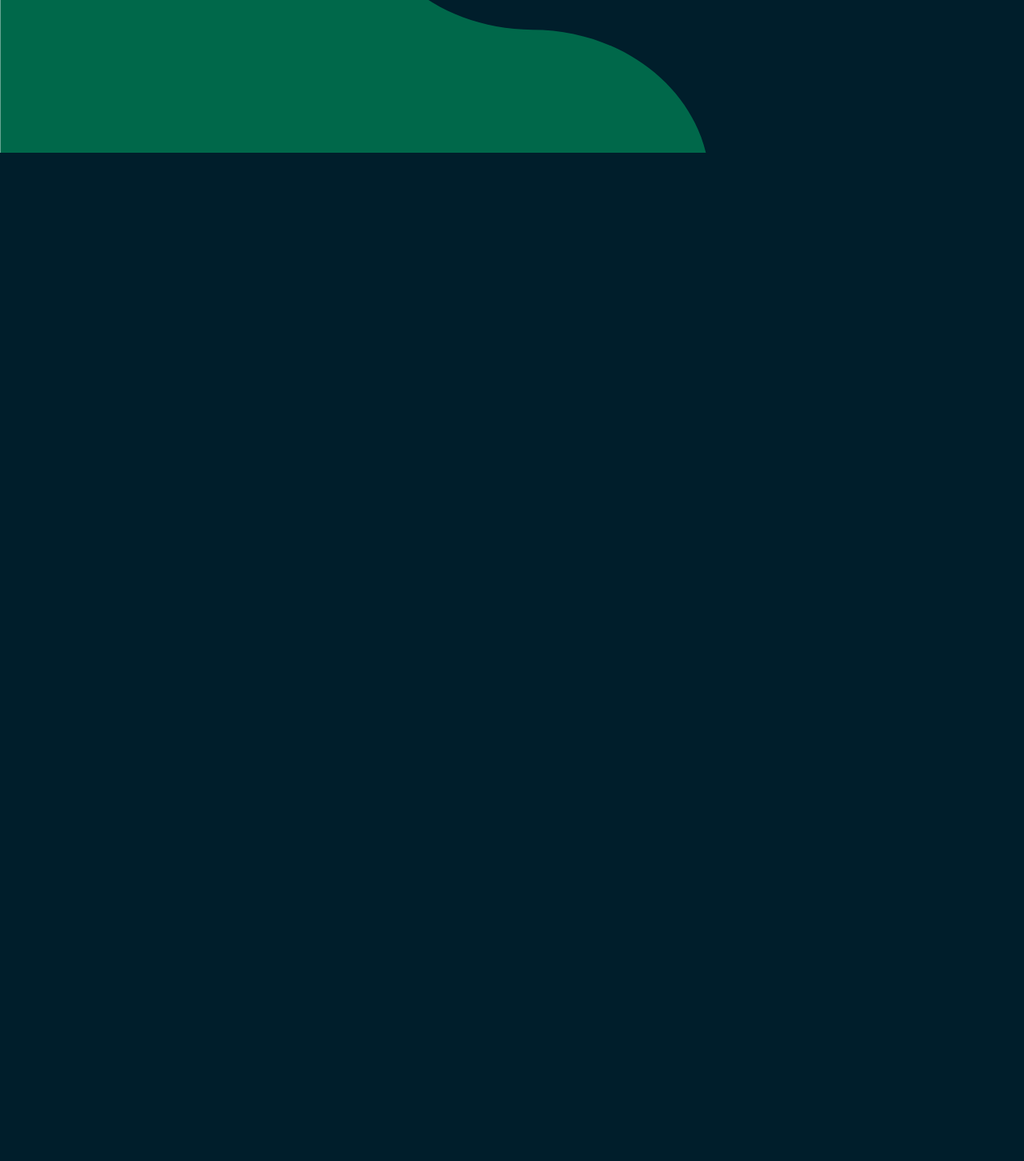
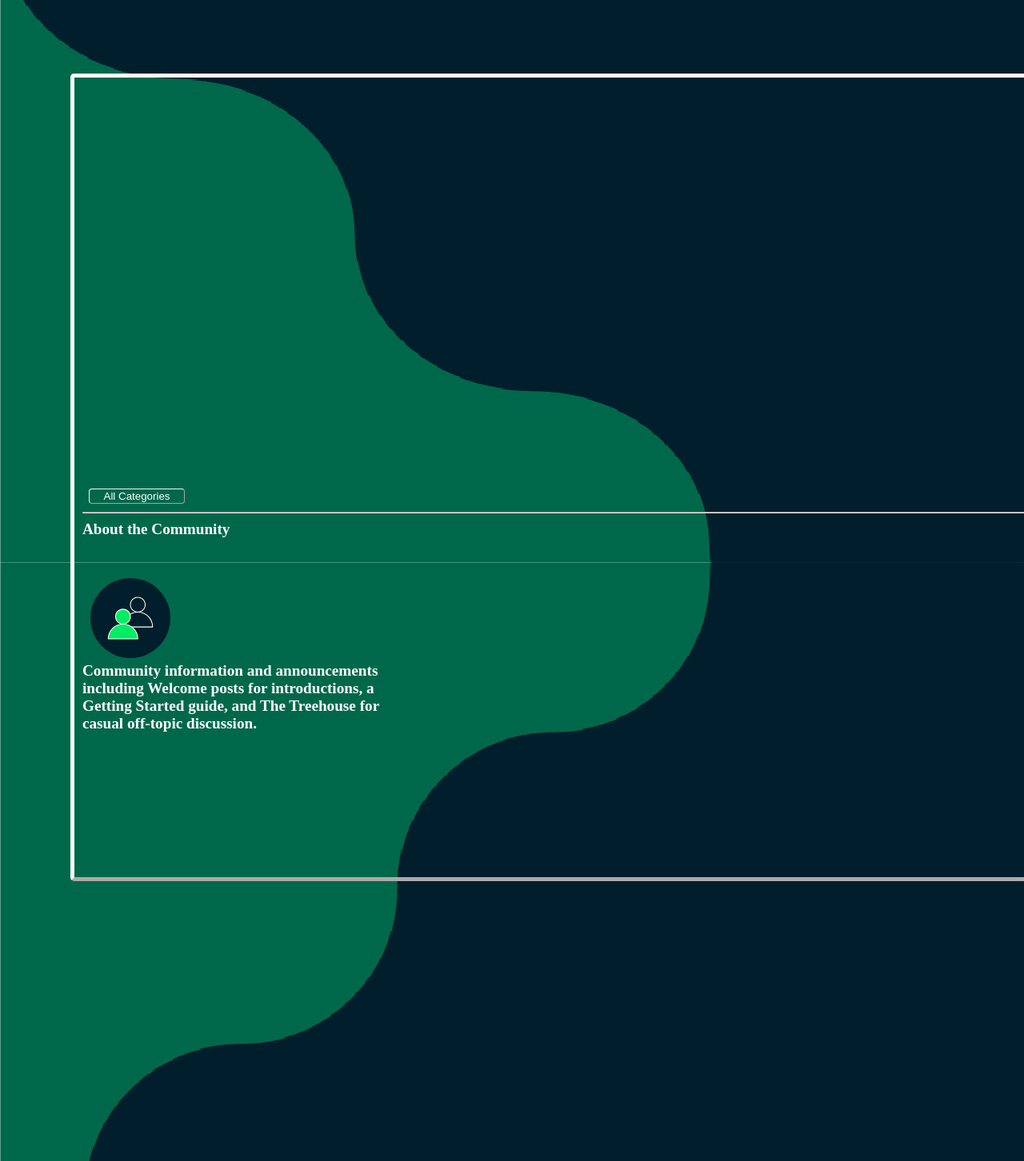
Before and after one commit to amangit2508/mongo-site, a plain HTML site: page index.html in a window 1280 px wide. Shown: the part 609-2061 px from the top of the page at 80% size. Before the commit the page ends 800 px from the top, so only its background shows below. Drawn offline with Linux system fonts and the light colour scheme.

Commit message:
section added

```diff
--- a/index.html
+++ b/index.html
@@ -30,7 +30,7 @@
     color: #09ce5a;
     margin-left: auto;
     font-size: 56px !important;
-    font-family: "MongoDB Value Serif",monospace  !important
+    font-family: "MongoDB Value Serif",monospace  !important;
     display: block;
     margin-left: 400px;
 
@@ -50,6 +50,59 @@
     background-repeat: no-repeat;
     background-position: 0% 15%
 }
+.box{
+
+    height: 1000px;
+    width: 1200px;
+    color: white;
+    border-width: 5px;
+    border-radius: 5px;
+    border-style: outset;
+    border-color: #fff;
+    margin-top: 405px;
+    margin-left: 80px;
+    text-align: center;
+    align-content: center;
+    margin-right: auto;
+    margin-bottom: 1000px;
+}
+.work1{
+    text-align: left;
+    height: 2px;
+    font-weight: bold;
+    font-size: larger;
+    margin-left: 10px;
+}
+.bt1{
+    margin-top: 15px;
+    margin-left: 8px;
+    border-radius: 4px;
+    background-color: transparent;
+    color: #fff;
+    border-width: 1px;
+    width: 120px;
+    border-color: aliceblue;
+}
+.work2{
+    color: #fff;
+    display: inline-block;
+    max-width: 100%;
+    overflow: hidden;
+    white-space: nowrap;
+    text-overflow: ellipsis;
+    vertical-align: text-top;
+    line-height: var(--line-height-medium);
+}
+.img3{
+    height: fit-content;
+    width: 100px;
+    margin-left: 10px;
+    margin-top: 50px;
+    display: inline-block;
+}
+.text4{
+    width: 400px;
+}
     </style>
 </head>
 <body class="bgd" background="pictures/dark-mode-bg.svg">
@@ -63,5 +116,20 @@ Mongo DB
 Developer Community
     </div>
     <img class="img1" src="pictures/default-banner-img.png" alt="">
+    <div class="box">
+        <section class="work1">
+        <button class="bt1">All Categories</button>
+        <hr>
+        About the Community
+        <div>
+            <img class ="img3"src="pictures/ca397229965210ffedb183a0c9b2760e8a7cafbe.svg" alt="">
+        </div>
+        <div class="text4">
+            Community information and announcements including Welcome posts for introductions, a Getting Started guide, and The Treehouse for casual off-topic discussion.
+        </div>
+    </section>
+
+    </div>
+
 </body>
 </html>
```
Also changed, not shown: pictures/ca397229965210ffedb183a0c9b2760e8a7cafbe.svg (added).
